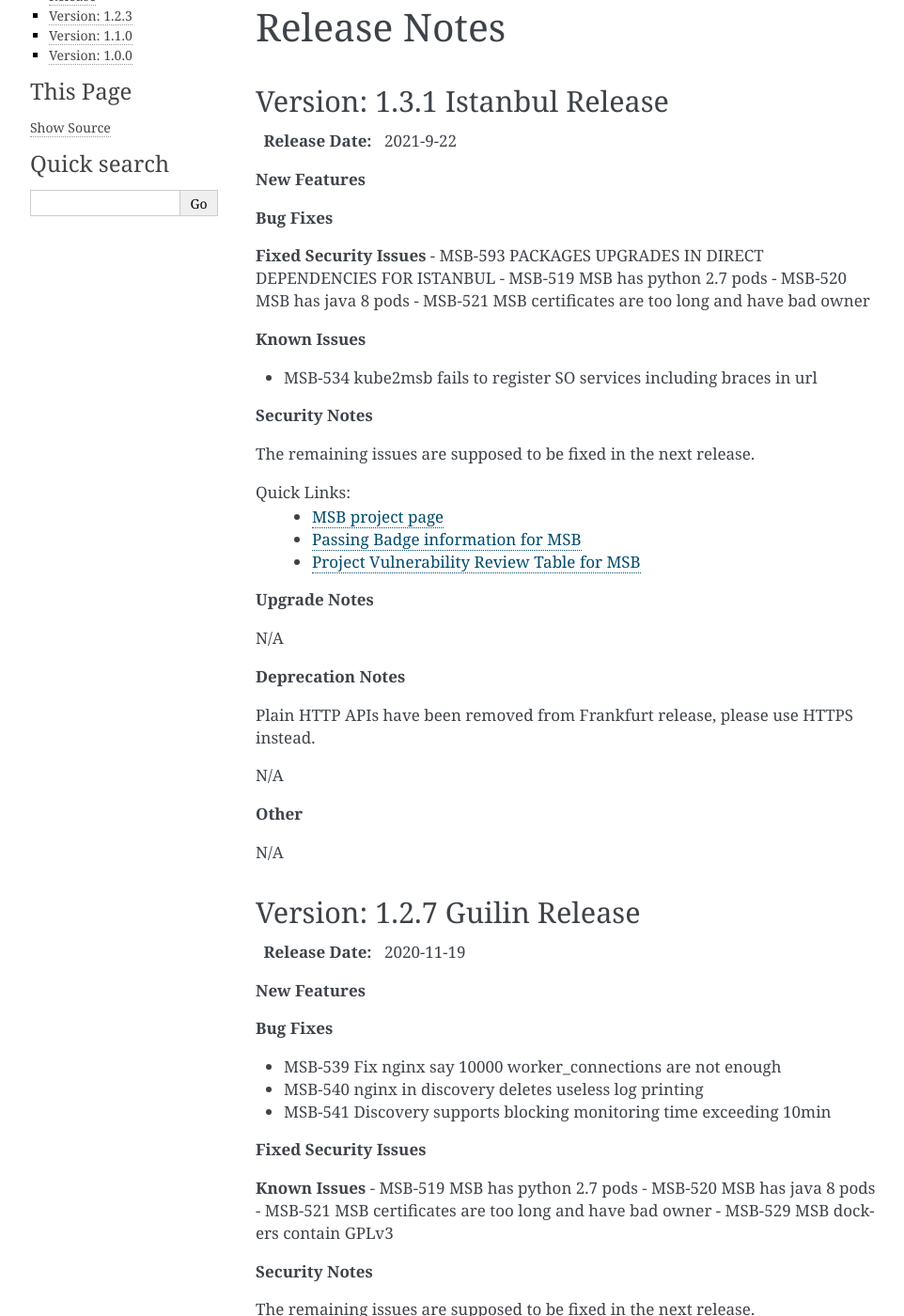
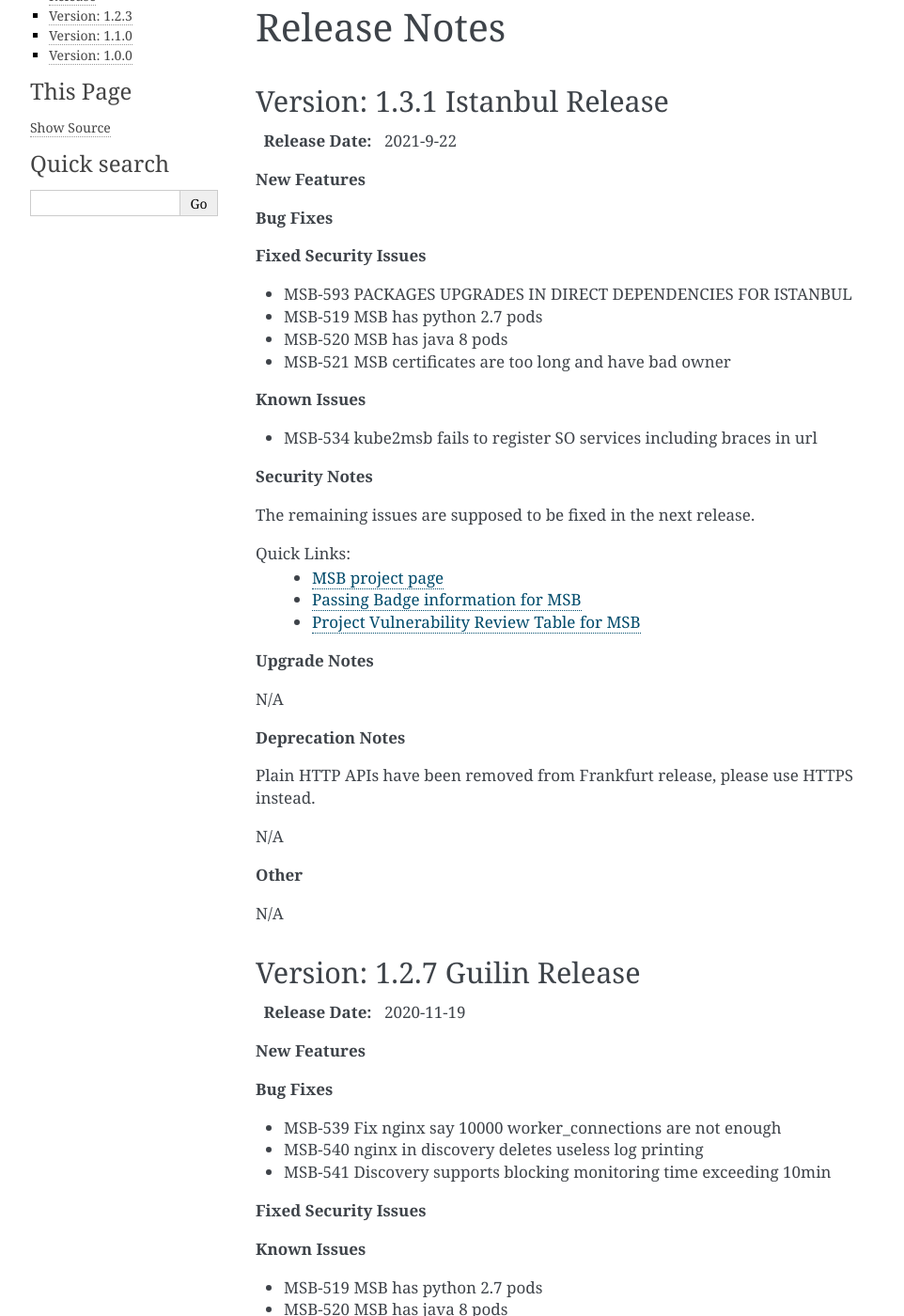
Before and after one commit to onap/archived-msb-apigateway, a Sphinx documentation site: the page built from docs/release-notes.rst, in a window 1280 px wide and 1400 px high, scrolled down 319 px. Shown: the whole window at 94% size, without its empty margins (148-1110 px from the left). Built offline with Sphinx 7.4.7, drawn with Linux system fonts in a browser that asks for light colours; some of the changed text lies outside the part shown.

```diff
--- a/docs/release-notes.rst
+++ b/docs/release-notes.rst
@@ -11,7 +11,7 @@ Release Notes
 =============
 
 Version: 1.3.1 Istanbul Release
-------------------------------
+--------------------------------
 
 :Release Date: 2021-9-22
 
@@ -19,8 +19,8 @@ Version: 1.3.1 Istanbul Release
 
 **Bug Fixes**
 
+**Fixed Security Issues**
 
-**Fixed Security Issues**
 - MSB-593 PACKAGES UPGRADES IN DIRECT DEPENDENCIES FOR ISTANBUL
 - MSB-519 MSB has python 2.7 pods
 - MSB-520 MSB has java 8 pods
@@ -71,6 +71,7 @@ Version: 1.2.7 Guilin Release
 **Fixed Security Issues**
 
 **Known Issues**
+
 - MSB-519 MSB has python 2.7 pods
 - MSB-520 MSB has java 8 pods
 - MSB-521 MSB certificates are too long and have bad owner
@@ -102,7 +103,7 @@ N/A
 N/A
 
 Version: 1.2.6 Frankfurt Release
-------------------------------
+---------------------------------
 
 :Release Date: 2020-May-07
 
@@ -156,7 +157,7 @@ N/A
 N/A
 
 Version: 1.2.5 EI-Alto Release
-------------------------------
+-------------------------------
 
 :Release Date: 2019-09-05
 
```
